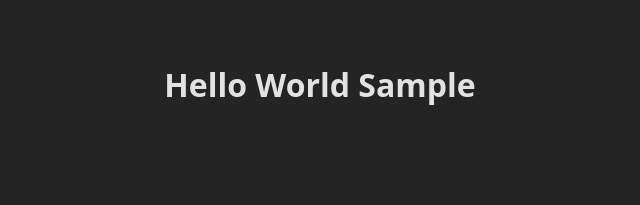
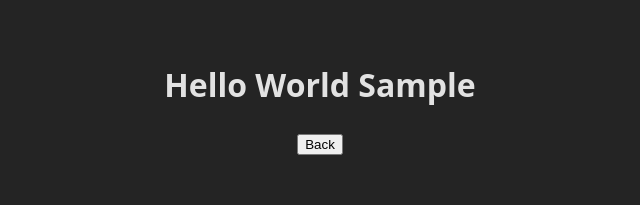
Before and after one commit to Mhamsho123/password-manager, a React (Vite) app: page / in a window 1280 px wide. Both pictures are taken after typing "Sample" into the empty fields and a click on the button "Submit". Shown: the top 205 px of the page, without its empty margins (320-960 px from the left). Built offline with nearby package versions, Linux system fonts and the light colour scheme.

Commit message:
Added a back button function

```diff
--- a/src/App.jsx
+++ b/src/App.jsx
@@ -14,14 +14,19 @@ function App() {
 
 
   function handleSubmit(userName){
-    setName(userName)
-    setHasSubmitted(true)
+    setName(userName);
+    setHasSubmitted(true);
 
 }
+  function handleBack(s){
+    setHasSubmitted(false);
+    setName("");
+
+  }
   return(
     <>
       {!hasSubmitted && <HomeScreen onSubmitHandle = {handleSubmit} />}
-      {hasSubmitted && <WelcomeScreen name ={name} />}
+      {hasSubmitted && <WelcomeScreen name ={name} handleBackButton={handleBack}/>}
     </>
   )
 }
--- a/src/components/welcomescreen.jsx
+++ b/src/components/welcomescreen.jsx
@@ -1,7 +1,11 @@
 
-export default function WelcomeScreen({name}){
+export default function WelcomeScreen({name, handleBackButton}){
 
     return(
-        <h1> Hello World {name}</h1>
+        <div>
+            <h1> Hello World {name}</h1>
+            <button type="submit" onClick={handleBackButton}>Back</button>
+        </div>
+
     )
 }
```
